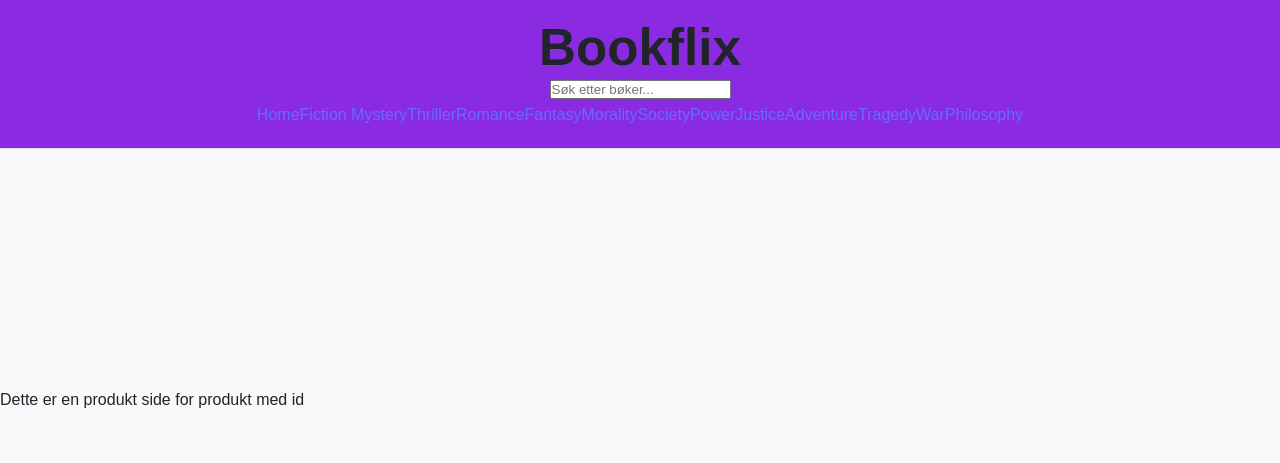
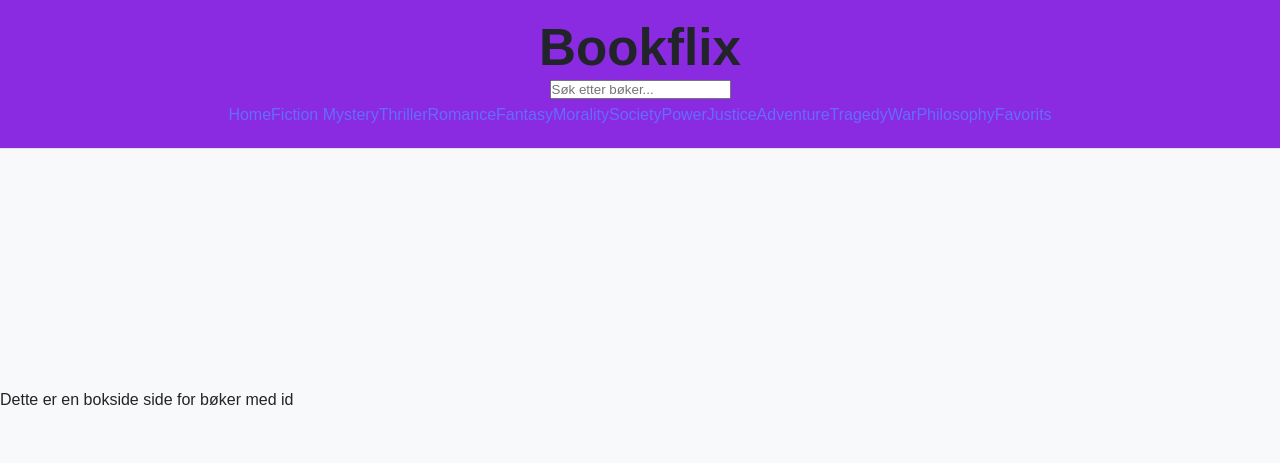
Before and after one commit to Betina9/Gutendex, a React (Vite) app in the folder gutendex/: page /books/1 in a window 1280 px wide. Shown: the top 463 px of the page. Built offline with nearby package versions, Linux system fonts and the light colour scheme.

Commit message:
Ordnet om på en del ting til book

```diff
--- a/gutendex/src/components/Header.jsx
+++ b/gutendex/src/components/Header.jsx
@@ -20,6 +20,7 @@ export default function Header() {
         <Link to="/">Tragedy</Link>
         <Link to="/">War</Link>
         <Link to="/">Philosophy</Link>
+        <Link to="/">Favorits</Link>
       </nav>
     </header>
   );
--- a/gutendex/src/main.jsx
+++ b/gutendex/src/main.jsx
@@ -6,7 +6,7 @@ import "./index.css";
 import App from "./App.jsx";
 import HomePage from "./pages/Homepage.jsx";
 import BookPage from "./pages/BookPage.jsx";
-import ProductsPage from "./pages/BooksPage.jsx";
+import BooksPage from "./pages/BooksPage.jsx";
 
 const router = createBrowserRouter([
   {
@@ -20,7 +20,7 @@ const router = createBrowserRouter([
       },
       {
         path: "/books",
-        element: <ProductsPage />,
+        element: <BooksPage />,
       },
       {
         path: "/books/:bookId",
--- a/gutendex/src/pages/BookPage.jsx
+++ b/gutendex/src/pages/BookPage.jsx
@@ -1,11 +1,11 @@
 import { useParams } from "react-router-dom";
 
-export default function ProductPage() {
-  const { productId } = useParams();
+export default function BookPage() {
+  const { booksId } = useParams();
   return (
     <div>
       {" "}
-      <p>Dette er en produkt side for produkt med id {productId}</p>{" "}
+      <p>Dette er en bokside side for bøker med id {booksId}</p>{" "}
     </div>
   );
 }
```
